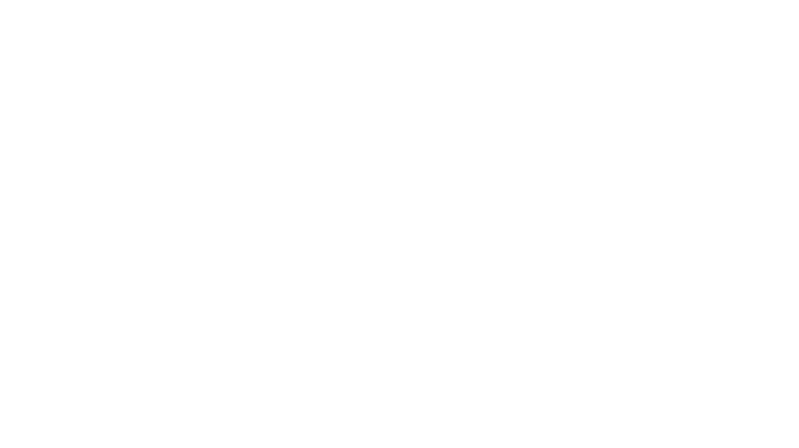
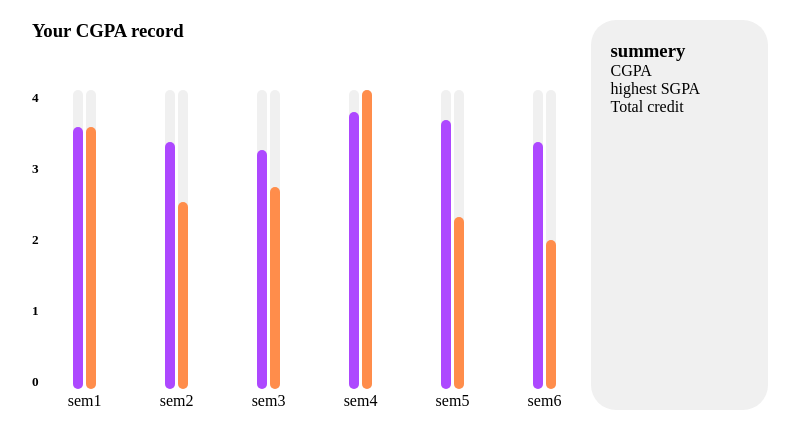
Before and after one commit to dev-faisal-ahmed/AxioClass-fr, a React (Vite) app: page / in a window 1280 px wide. Shown: the top 448 px of the page, without its empty margins (182-981 px from the left). Built offline with nearby package versions, Linux system fonts and the light colour scheme.

Commit message:
cgpa section alpha model

```diff
--- /dev/null
+++ b/src/components/component_page/home_page/cgpa/Cgpa.jsx
@@ -0,0 +1,82 @@
+import React from "react";
+import cgpa from "./cgpa.css";
+import ColorMarking from "./colorMarking/ColorMarking";
+
+const Cgpa = () => {
+  const fkData = [
+    {
+      semester: 1,
+      sgpa: 3.5,
+      cgpa: 3.5,
+    },
+    {
+      semester: 2,
+      sgpa: 2.5,
+      cgpa: 3.3,
+    },
+    {
+      semester: 3,
+      sgpa: 2.7,
+      cgpa: 3.2,
+    },
+    {
+      semester: 4,
+      sgpa: 4,
+      cgpa: 3.7,
+    },
+    {
+      semester: 5,
+      sgpa: 2.3,
+      cgpa: 3.6,
+    },
+    {
+      semester: 6,
+      sgpa: 2,
+      cgpa: 3.3,
+    },
+  ];
+  return (
+    <div className="cgpa_body w_full flex">
+      <div className="w_full">
+      <div className="title">
+        <h3>Your CGPA record</h3>
+      </div>
+      <div className="cgpa_container flex">
+        <div className="cgpa_lvl flex flex_col h_full">
+          <h5>4</h5>
+          <h5>3</h5>
+          <h5>2</h5>
+          <h5>1</h5>
+          <h5>0</h5>
+        </div>
+        <div className="cgpa_container flex w_full">
+          {fkData.map((item, index) => (
+            <div className="cgpa_parent_div h_full flex flex_col">
+              <div className="cgpa_parent_div h_full flex">
+                {/* cgpa */}
+                <div className="cgpa_div h_full flex flex_col_r">
+                  <div
+                    style={{ height: `${(item.cgpa / 4) * 100}%` }}
+                    className="w_full cgpa"
+                  ></div>
+                </div>
+                {/* sgpa */}
+                <div className="cgpa_div h_full flex flex_col_r">
+                  <div
+                    style={{ height: `${(item.sgpa / 4) * 100}%` }}
+                    className="w_full sgpa"
+                  ></div>
+                </div>
+              </div>
+              <div>sem{item.semester}</div>
+            </div>
+          ))}
+        </div>
+      </div>
+      </div>
+        <ColorMarking />
+    </div>
+  );
+};
+
+export default Cgpa;
--- /dev/null
+++ b/src/components/component_page/home_page/cgpa/cgpa.css
@@ -0,0 +1,53 @@
+.flex{
+  display: flex;
+}
+.flex_col{
+  flex-direction: column;
+}
+.flex_col_r{
+  flex-direction: column-reverse;
+}
+.w_full{
+  width: 100%;
+}
+.h_full{
+  height: 100%;
+}
+.title{
+  padding-bottom: 3em;
+}
+.cgpa_body{
+  background-color: rgb(255, 255, 255);
+  border-radius: 25px;
+  padding: 20px;
+}
+.cgpa_container{
+  height: 350px;
+  max-height: 40vh;
+  justify-content: space-around;
+}
+.cgpa_parent_div{
+  align-items: center;
+  gap: 3px;
+}
+.cgpa_div{
+  width: 10px;
+  border-radius: 25px;
+  background: #000;
+  background-color: #f0f0f0;
+}
+.cgpa{
+  /* height: 30px; */
+  background-color: rgb(173, 72, 255);
+  border-radius: 25px;
+}
+.sgpa{
+  /* height: 30px; */
+  background-color: rgb(255, 141, 75);
+  border-radius: 25px;
+}
+.cgpa_lvl{
+  /* padding-right: 20px; */
+  padding-bottom: 20px;
+  justify-content: space-between;
+}
--- /dev/null
+++ b/src/components/component_page/home_page/cgpa/colorMarking/ColorMarking.jsx
@@ -0,0 +1,26 @@
+import React from "react";
+import calorMarking from "./colorMarking.css";
+
+const ColorMarking = () => {
+  return (
+    <div className="color_body">
+      <h3>summery</h3>
+      <div className="h_full flex flex_col">
+      <div>
+        <span></span>
+        <span>CGPA</span>
+      </div>
+      <div>
+        <span></span>
+        <span>highest SGPA</span>
+      </div>
+      <div>
+        <span></span>
+        <span>Total credit</span>
+      </div>
+      </div>
+    </div>
+  );
+};
+
+export default ColorMarking;
--- /dev/null
+++ b/src/components/component_page/home_page/cgpa/colorMarking/colorMarking.css
@@ -0,0 +1,21 @@
+.flex{
+  display: flex;
+}
+.flex_col{
+  flex-direction: column;
+}
+.flex_col_r{
+  flex-direction: column-reverse;
+}
+.w_full{
+  width: 100%;
+}
+.h_full{
+  height: 100%;
+}
+.color_body{
+  width: 30%;
+  background-color: #f0f0f0;
+  border-radius: 25px;
+  padding: 20px;
+}
--- a/src/pages/Home.jsx
+++ b/src/pages/Home.jsx
@@ -1,10 +1,11 @@
 import React from 'react';
 import { GlobalLayout } from '../layout/global_layout/GlobalLayout';
+import Cgpa from '../components/component_page/home_page/cgpa/Cgpa';
 
 export const Home = () => {
   return (
     <div>
-      <GlobalLayout />
+      <GlobalLayout second={<Cgpa/>} />
     </div>
   );
 };
```
